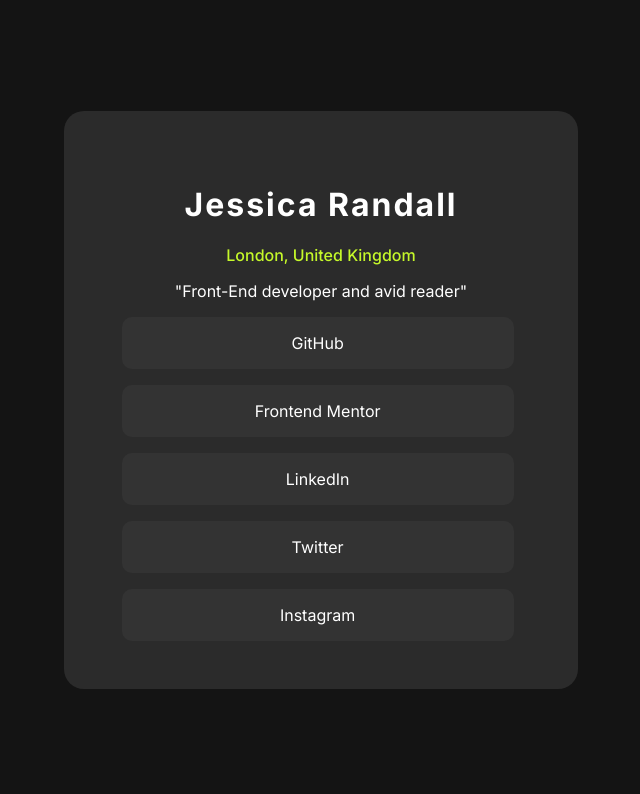
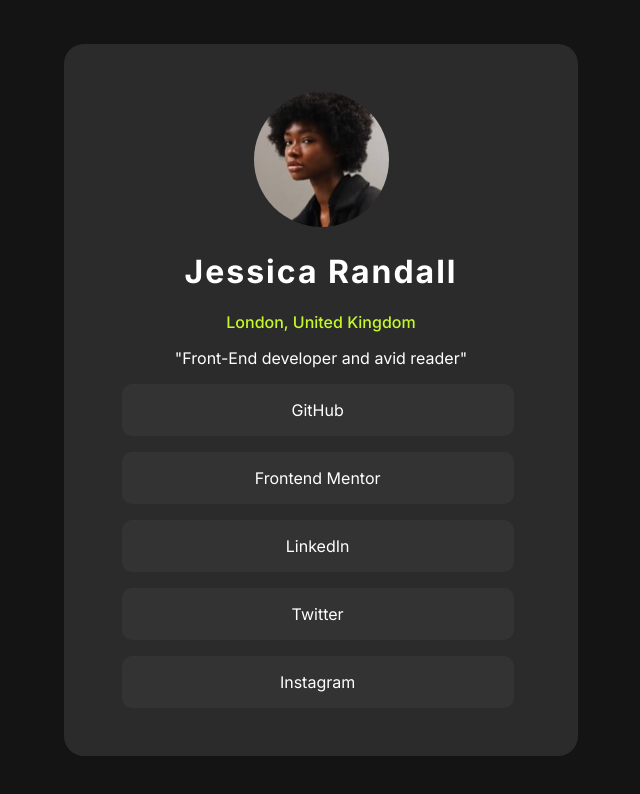
Before and after one commit to henrycsouza/profilelinks, a plain HTML site: page index.html in a window 1280 px wide. Shown: the whole page, without its empty margins (319-959 px from the left). Drawn offline with Linux system fonts and the light colour scheme.

Commit message:
Update index.html

```diff
--- a/index.html
+++ b/index.html
@@ -14,7 +14,7 @@
 <body>
 
   <div class="container">
-    <img href="/avatar-jessica.jpeg">
+    <img src="/avatar-jessica.jpeg">
     <h1>Jessica Randall</h1>
     <h2>London, United Kingdom</h2>
 
```
